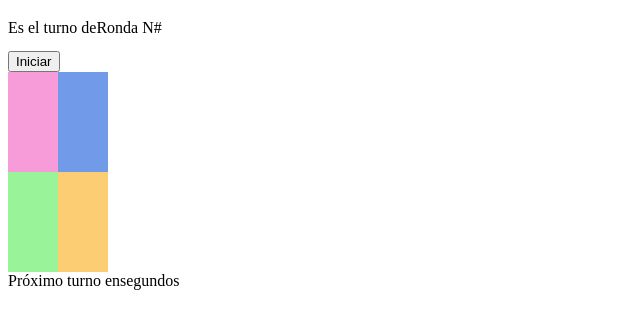
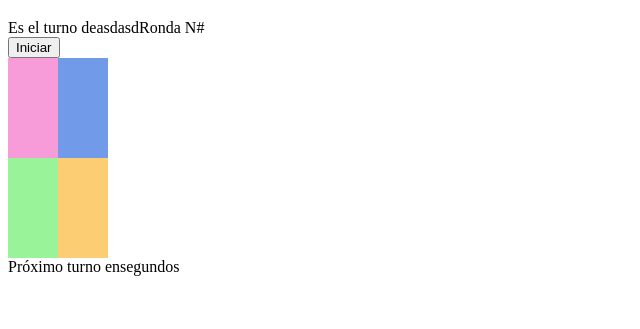
Before and after one commit to gruvix/Simon-Dice, a plain HTML site: page index.html in a window 1280 px wide. Shown: the part 61-390 px from the top of the page, without its empty margins (0-640 px from the left). Drawn offline with Linux system fonts and the light colour scheme.

Commit message:
simple style adjustments

```diff
--- a/index.html
+++ b/index.html
@@ -9,8 +9,8 @@
  </head>
  <body>
     <h1>Simon Dice</h1>
-   <div class="row">Es el turno de<p id="turno"></p>Ronda N#<p id="ronda"></p></div>
-   <div id="start"><button type="button">Iniciar</button></div>
+   <div class="row">Es el turno de<a id="turno">asdasd</a>Ronda N#<a id="ronda"></a></div>
+   <div><button type="button" id="start">Iniciar</button></div>
 
    <div class="container" id="tablero">
       <div class="row">
@@ -27,8 +27,8 @@
        </div>
    </div>
 
-   <div class="row">Próximo turno en <p id="contador"></p> segundos</div>
-   <div><p id="game-over" class="oculto">Perdiste</p></div>
+   <div class="row">Próximo turno en <a id="contador"></a> segundos</div>
+   <div><a id="game-over" class="oculto">Perdiste</a></div>
 
    <script src='js/main.js'></script>
  </body>
```
